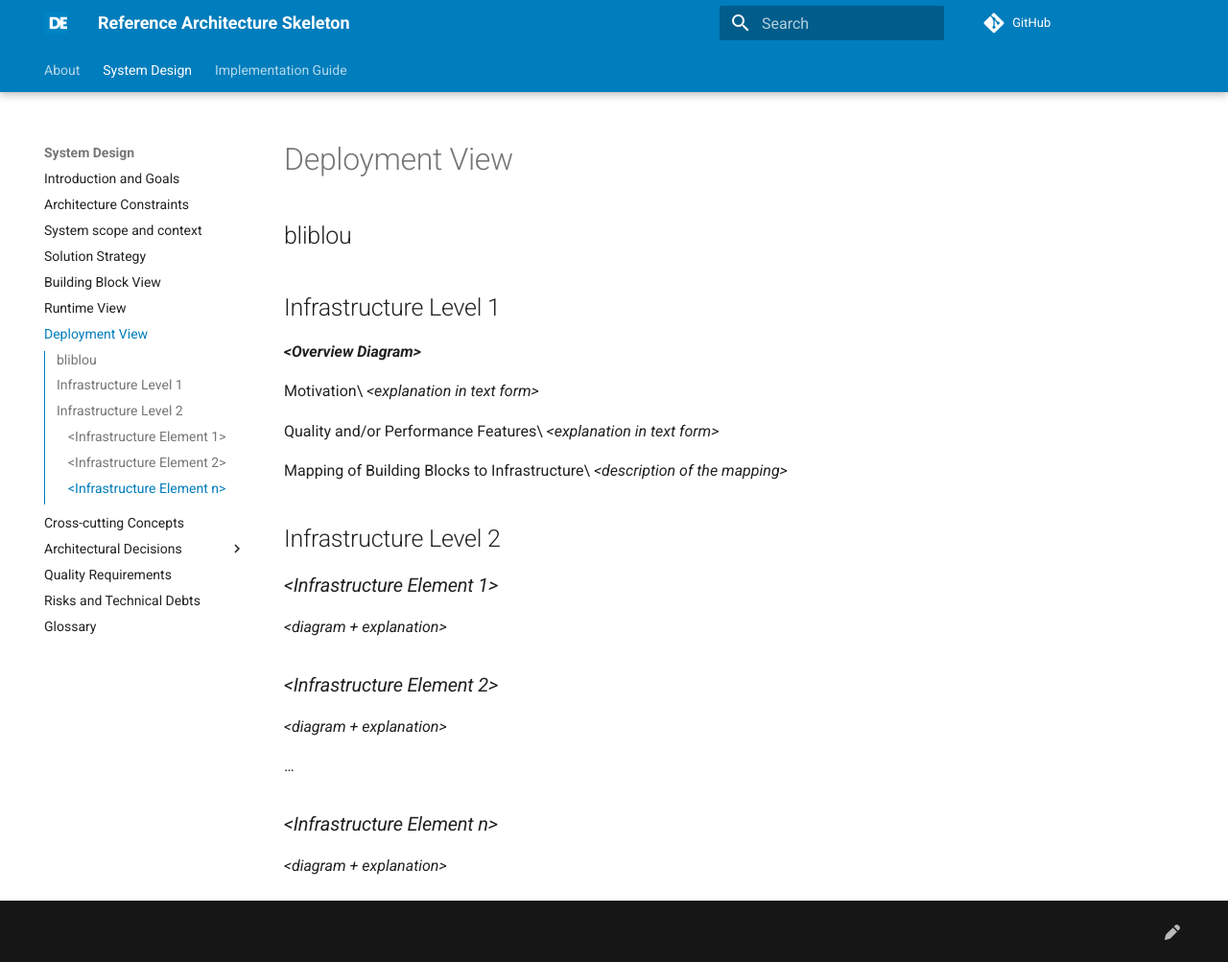
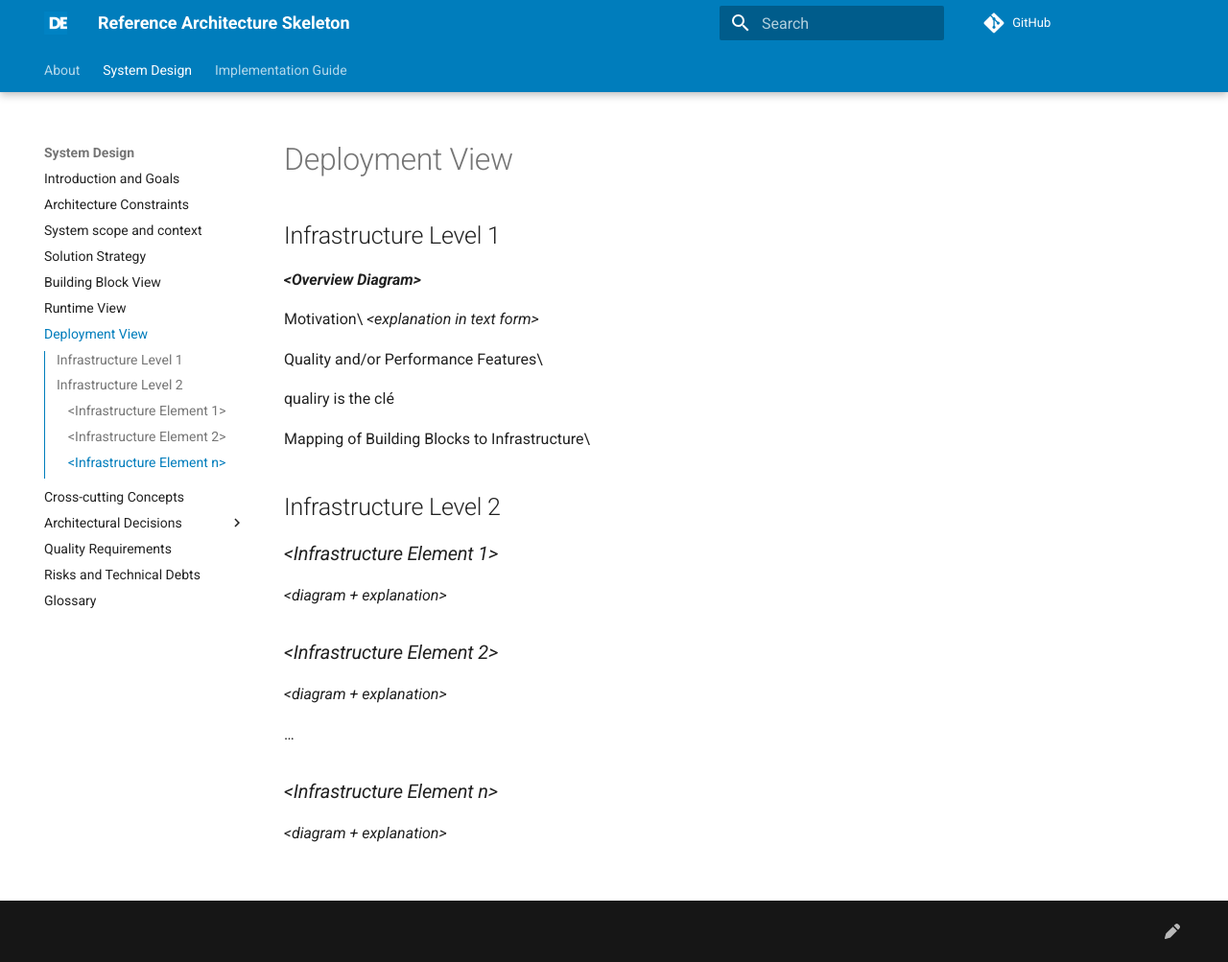
Before and after one commit to clap-demo/refarch-001, an MkDocs documentation site: the page built from docs/system-design/07_deployment_view.md, in a window 1280 px wide and 1003 px high. Shown: the whole window at 96% size. Built offline with MkDocs 1.6.1 and Material for MkDocs 9.7.7, drawn with Linux system fonts in a browser that asks for light colours; comment, search, counter and statistics services are not loaded; the version menu is left out.

Commit message:
Update 07_deployment_view.md

```diff
--- a/docs/system-design/07_deployment_view.md
+++ b/docs/system-design/07_deployment_view.md
@@ -1,7 +1,6 @@
 ---
 title: Deployment View
 ---
-## b﻿liblou
 
 ## Infrastructure Level 1
 
@@ -11,10 +10,11 @@ Motivation\
 *&lt;explanation in text form&gt;*
 
 Quality and/or Performance Features\
-*&lt;explanation in text form&gt;*
+
+qualiry is the clé
 
 Mapping of Building Blocks to Infrastructure\
-*&lt;description of the mapping&gt;*
+
 
 ## Infrastructure Level 2
 
```
